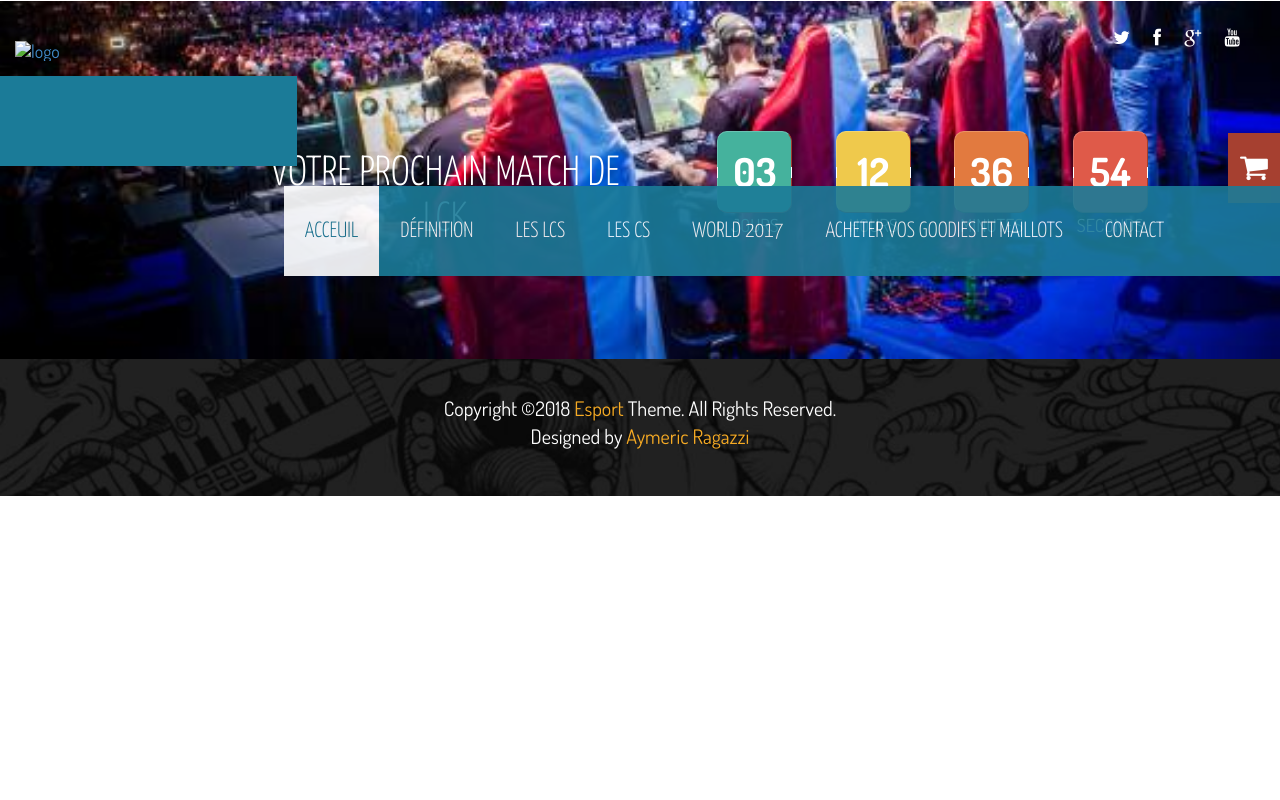
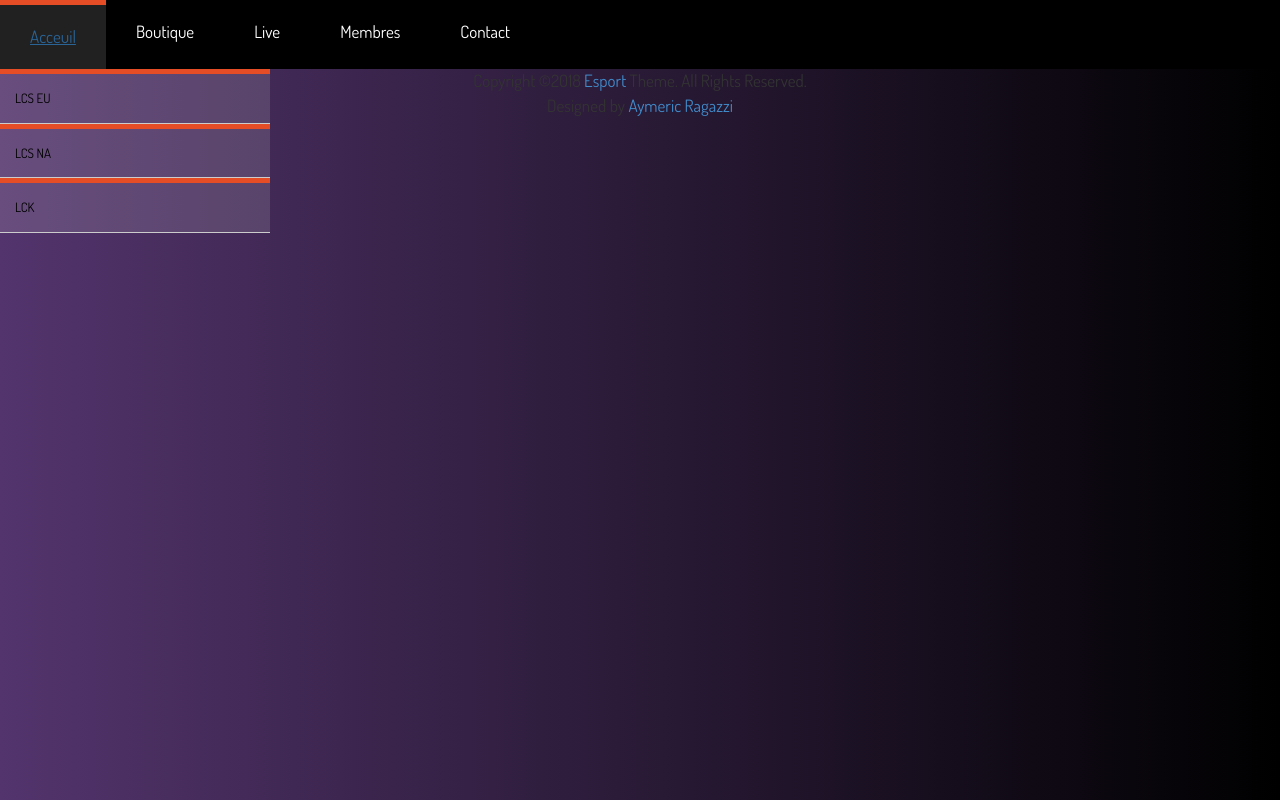
Before and after one commit to NativYeiko/site-esport, a plain HTML site: page index.html in a window 1280 px wide. Drawn offline with Linux system fonts and the light colour scheme; some packages are replaced by stand-ins of ours; files whose address does not match are found by name.

Commit message:
commit-site-esport

```diff
--- a/index.html
+++ b/index.html
@@ -24,97 +24,36 @@
 </head><!--/head-->
 
 <body>
-	<header id="header" role="banner">
-		<div class="main-nav">
-			<div class="container">
-				<div class="header-top">
-					<div class="pull-right social-icons">
-						<a href="#"><i class="fa fa-twitter"></i></a>
-						<a href="#"><i class="fa fa-facebook"></i></a>
-						<a href="#"><i class="fa fa-google-plus"></i></a>
-						<a href="#"><i class="fa fa-youtube"></i></a>
-					</div>
-				</div>
-		        <div class="row">
-		            <div class="navbar-header">
-		                <button type="button" class="navbar-toggle" data-toggle="collapse" data-target=".navbar-collapse">
-		                    <span class="sr-only">Toggle navigation</span>
-		                    <span class="icon-bar"></span>
-		                    <span class="icon-bar"></span>
-		                    <span class="icon-bar"></span>
-		                </button>
-		                <a class="navbar-brand" href="index.html">
-		                	<img class="img-responsive" src="images/logo.png" alt="logo">
-		                </a>
-		            </div>
-		            <div class="collapse navbar-collapse">
-		                <ul class="nav navbar-nav navbar-right">
-		                    <li class="scroll active"><a href="#home">Acceuil</a></li>
-		                    <li class="scroll"><a href="#explore">Définition</a></li>
-		                    <li class="scroll"><a href="#event">Les LCS</a></li>
-		                    <li class="scroll"><a href="#about">Les CS</a></li>
-		                    <li class="no-scroll"><a href="#twitter">World 2017</a></li>
-		                    <li><a class="no-scroll" href="#" target="_blank">Acheter vos goodies et maillots</a></li>
-		                    <li class="scroll"><a href="#contact">Contact</a></li>
+  <!--- Barre de menu déroulant  ---->
+  <section>
+    <nav>
+      <ul>
+        <li class="menu-acceuil"><a href="acceuil.html">Acceuil</a>
+          <ul class="submenu">
+            <li><a href="#">LCS EU</a></li>
+            <li><a href="#">LCS NA</a></li>
+            <li><a href="#">LCK</a></li>
           </ul>
-		            </div>
-		        </div>
-	        </div>
-        </div>
-    </header>
-    <!--/#header-->
-    <section id="home">
-      <div>
-        <div class="col-md-4">
-
-        </div>
-        <div class="col-md-4">
-
-        </div>
-        <div class="col-md-4">
-
-        </div>
-      </div>
+        </li>
+        <li class="menu-boutique"><a href="boutique.html">Boutique</a>
+          <ul class="submenu">
+            <li><a href="#">Maillot</a></li>
+            <li><a href="#">Souris et claviers</a></li>
+            <li><a href="#">Périphérque multimédia</a></li>
+          </ul>
+        </li>
+        <li class="menu-vente-flash"><a href="nos-vente-flash.html">Live</a>
+          <ul class="submenu">
+            <li><a href="#">Riot</a></li>
+            <li><a href="#">OGaming</a></li>
+          </ul>
+        </li>
+        <li class="menu-membres"><a href="membres.html">Membres</a></li>
+        <li class="menu-contact"><a href="contact.html">Contact</a></li>
+      </ul>
+    </nav>
+    <!-- Fin Barre de menu déroulant -->
   </section>
-	<!--/#home-->
-
-	<section id="explore">
-		<div class="container">
-			<div class="row">
-				<div class="watch">
-					<img class="img-responsive" src="images/watch.png" alt="">
-				</div>
-				<div class="col-md-4 col-md-offset-2 col-sm-5">
-					<h2>Votre Prochain match de LCK</h2>
-				</div>
-				<div class="col-sm-7 col-md-6">
-					<ul id="countdown">
-						<li>
-							<span class="days time-font">03</span>
-							<p>jours</p>
-						</li>
-						<li>
-							<span class="hours time-font">12</span>
-							<p class="">hours </p>
-						</li>
-						<li>
-							<span class="minutes time-font">36</span>
-							<p class="">minutes</p>
-						</li>
-						<li>
-							<span class="seconds time-font">54</span>
-							<p class="">seconds</p>
-						</li>
-					</ul>
-				</div>
-			</div>
-			<div class="cart">
-				<a href="#"><i class="fa fa-shopping-cart"></i> <span>Purchase Tickets</span></a>
-			</div>
-		</div>
-	</section><!--/#explore-->
-
-
   <footer id="footer">
     <div class="container">
       <div class="text-center">
@@ -123,7 +62,6 @@
     </div>
   </footer>
   <!--/#footer-->
-
   <script type="text/javascript" src="js/jquery.js"></script>
   <script type="text/javascript" src="js/bootstrap.min.js"></script>
   <script type="text/javascript" src="http://maps.google.com/maps/api/js?sensor=true"></script>
--- a/ressources/css/style.css
+++ b/ressources/css/style.css
@@ -9,383 +9,114 @@
 body {
   font-family: 'Dosis', sans-serif;
   font-size: 17px;
-  color: #fff;
+  background: #000000;  /* fallback for old browsers */
+  background: -webkit-linear-gradient(to right, #53346D, #000000);  /* Chrome 10-25, Safari 5.1-6 */
+  background: linear-gradient(to right, #53346D, #000000); /* W3C, IE 10+/ Edge, Firefox 16+, Chrome 26+, Opera 12+, Safari 7+ */
 }
 
-.btn {
-  border-radius: 0;
-  font-family: 'Yanone Kaffeesatz','sans-serif';
-  font-size: 20px;
-  padding: 9px 23px;
+/**************************
+******Barre de menu********
+**************************/
+
+/* <-- depart pour balise <ul></ul> --> */
+nav>ul{
+  margin: 0px;
+  padding: 0px;
 }
 
-a {
-  -webkit-transition: 300ms;
-  -moz-transition: 300ms;
-  -o-transition: 300ms;
-  transition: 300ms;
+/* mise en disposition du menu déroulant*/
+nav>ul>li{
+  float: left;
 }
 
-a:focus,
-a:hover {
-  text-decoration: none;
-  outline: none
+nav li{
+  list-style-type: none;
 }
 
-h1, h2, h3, h4, h5, h6 {
-  font-family: 'Yanone Kaffeesatz', 'sans-serif';
-  font-weight: 300;
-  text-transform: uppercase;
+.submenu{
+  display:  none;
 }
 
-h2 {
-  font-size: 36px
+nav{
+  width: 100%;
+  background-color: black;
 }
 
-.navbar-toggle {
-  margin-top: 12px
-}
-
-.navbar-toggle .icon-bar {
-  background-color: #fff;
-}
-
-.navbar-toggle,
-.navbar-toggle:focus {
-  border:1px solid #fff;
-  outline: none;
-}
-
-
-/*************************
-*******Header CSS******
-**************************/
-
-.header-top {
-  display: block;
-  overflow: hidden;
-  padding: 25px;
-}
-
-.main-nav {
-  position: absolute;
-  width: 100%;
-  z-index: 999;
-}
-
-.main-nav
-.container {
-  width: 100%
-}
-
-.social-icons a {
-  font-size: 18px;
-  color: #fff;
-  padding-left:20px;
-}
-
-.social-icons .fa-facebook:hover {
-  color: #3B5997
-}
-
-.social-icons .fa-twitter:hover {
-  color:#29C5F6
-}
-
-.social-icons .fa-google-plus:hover {
-  color:#D13D2F
-}
-
-.social-icons .fa-youtube:hover{
-  color: #ec5538
-}
-
-.navbar-brand {
-  background-color: #1B7B98;
-  height: 90px;
-  margin-bottom: 20px;
-  position: relative;
-  width: 297px;
-}
-
-.navbar-brand img {
-  position: absolute;
-  top: -35px;
-}
-
-.navbar-right {
-  background-color: #1B7B98;
-  padding:0 95px 0 0;
-  opacity: .9
-}
-
-.navbar-right li a {
-  padding: 35px 21px;
-  font-size: 22px;
-  color: #fff;
-  text-transform: uppercase;
-  font-family: 'Yanone Kaffeesatz', 'sans-serif';
-  font-weight: 300;
-}
-
-.navbar-right li a:hover,
-.navbar-right li a:focus,
-.navbar-right .active a {
-  background-color: #fff;
-  color: #16728f
-}
-
-
-.fixed-menu {
-  background-color: #1B7B98;
-  position: fixed;
-  top: 0;
-}
-
-.fixed-menu .navbar-right {
-  padding: 0;
-}
-
-
-.fixed-menu .navbar-right li a {
-  font-size: 18px;
-  padding: 20px 25px;
-  text-shadow:inherit;
-}
-
-.fixed-menu .navbar-brand {
-  height: 60px;
-  margin-top: 0;
-  padding: 0;
-  margin-bottom: 0;
-  width: 125px;
-}
-
-.fixed-menu .navbar-brand img {
-  height:60px;
-  top: 0;
-}
-
-.fixed-menu .header-top {
-  display: none;
-}
-
-
-
-/*************************
-*******Home CSS******
-**************************/
-
-#home {
-  position: relative;
-  overflow: hidden;
-}
-
-#main-slider img {
-  width: 100%
-}
-
-#main-slider
-.carousel-caption {
-  background: none repeat scroll 0 0 #000000;
-  bottom: 14%;
+nav>ul>li{
   float: left;
-  left: 0;
-  opacity: 0.8;
-  padding:10px 60px 35px;
-  right: inherit;
-  text-transform: uppercase;
-  color: #fff;
-  text-align: left;
-}
-
-
-#main-slider
-.carousel-caption h2 {
-  font-size: 38px;
-
-}
-
-#main-slider
-.carousel-caption h4 {
-  font-size: 24px;
-}
-
-#main-slider
-.carousel-caption a {
-  font-size: 22px;
-  color: #2da1c5
-}
-
-#main-slider
-.carousel-caption a:hover {
-  color: #2588a6
-}
-
-#main-slider
-.carousel-caption a:hover i {
-  margin-left: 35px
-}
-
-#main-slider
-.carousel-caption a i {
-  margin-left: 15px;
-  -webkit-transition: all 0.3s ease-in-out;
-  -moz-transition: all 0.3s ease-in-out;
-  -ms-transition: all 0.3s ease-in-out;
-  -o-transition: all 0.3s ease-in-out;
-  transition: all 0.3s ease-in-out;
-}
-
-#main-slider
-.carousel-indicators li {
-  background-color:#1B7B98;
-  border: 1px solid #1B7B98;
-}
-
-#main-slider
-.carousel-indicators li.active {
-  background-color:#fff;
-  border: 1px solid #fff;
-}
-
-/*************************
-*******Explore CSS******
-**************************/
-
-#explore {
-  background-color: #C34C39;
-  background-image: url("../images/fond.png");
-  background-position: center bottom;
-  background-size: cover;
-  background-repeat:no-repeat;
-  position: relative;
-  overflow: hidden;
-  padding: 130px 0 100px;
-}
-
-.watch {
-  position: absolute;
-  left: 0;
-  top: 7%;
-}
-
-#explore h2 {
-  font-size: 42px;
-  text-transform: uppercase;
-  text-align: center;
-}
-
-#countdown {
-  display: block;
-  overflow: hidden;
-  text-align: center;
-  padding: 0
-}
-
-#countdown li {
-  list-style: none;
-  display:inline-block;
-  margin-right: 40px;
-  text-align: center;
-  text-transform: uppercase;
-  font-size: 18px;
   position: relative;
 }
 
-#countdown li:last-child {
-  margin-right: 0
+nav>ul::after{
+  content:"";
+  display: block;
+  clear: both;
 }
 
-#countdown li span {
-  display: block;
-  font-size: 40px;
-  font-weight: 700;
-  height: 82px;
-  line-height: 79px;
-  width: 75px;
-  border-radius: 10px;
-  border-right: 1px solid #9e3e2e;
-  border-bottom: 1px solid #9e3e2e;
+nav a{
+  display: inline-block;
+  text-decoration: none;
 }
 
-#countdown li .days {
-  background-color: #45b29d;
-  border-top: 1px solid #6ac1b1;
-  border-left: 1px solid #6ac1b1;
+nav>ul>li>a{
+  padding: 20px 30px;
+  color: #FFF;
 }
 
-#countdown li .hours {
-  background-color: #efc94c;
-  border-top: 1px solid #f2d470;
-  border-left: 1px solid #f2d470;
+.submenu{
+  display:  none;
 }
 
-#countdown li .minutes {
-  background-color: #e27a3f;
-  border-top: 1px solid #e89565;
-  border-left: 1px solid #e89565;
+nav li:hover .submenu{
+  display: inline-block;
+  position: absolute;
+  top: 100%;
+  left: 0px;
+  padding: 0px;
+  z-index: 100000;
 }
 
-#countdown li .seconds {
-  background-color: #df5a49;
-  border-top: 1px solid #e57b6d;
-  border-left: 1px solid #e57b6d;
+.submenu li a{
+  padding: 15px 30px;
+  font-size: 13px
+  color: blue;
+  width: 270px;
 }
 
-#countdown li:before {
-  background-color: #FFFFFF;
-  content: "";
-  height: 11px;
-  left: 0;
-  position: absolute;
-  top: 36px;
-  width: 1px;
+.submenu li{
+  border-bottom: 1px solid #CCC;
 }
 
-#countdown li:after {
-  background-color: #FFFFFF;
-  content: "";
-  height: 11px;
-  right:0;
-  position: absolute;
-  top: 36px;
-  width: 1px;
+.submenu li a{
+  padding: 15px;
+  font-size: 13px;
+  color: black;
+  width: 270px;
 }
 
-.cart {
-  background-color: #b34534;
-  position: absolute;
-  right:-200px;
-  top: 37%;
-  width:252px;
-   -webkit-transition: all 0.7s ease-in-out;
-  -moz-transition: all 0.7s ease-in-out;
-  -ms-transition: all 0.7s ease-in-out;
-  -o-transition: all 0.7s ease-in-out;
-  transition: all 0.7s ease-in-out;
+.menu-acceuil:hover a{
+  border-top: 5px solid #e44d26;
+  background-color: RGBa(220, 220, 220, 0.15);
 }
 
-.cart:hover {
-  right:0;
+.menu-boutique:hover li{
+  border-top: 5px solid #0070bb;
+  background-color: RGBa(000, 112, 192, 0.15);
 }
 
-
-.cart a {
-  color: #FFFFFF;
-  display: block;
-  font-size: 24px;
-  text-transform: uppercase;
+.menu-vente-flash:hover li{
+  border-top: 5px solid #f1dc4f;
+  background-color: RGBa(241, 211, 79, 0.15);
 }
 
-.cart a i {
-  font-size: 30px;
-  padding: 20px 12px;
-  background-color: #A64030;
-  margin-right: 3px;
+.menu-membres:hover li{
+  border-top: 5px solid #BBB;
+  background-color: RGBa(220, 220, 220, 0.15);
 }
 
-/*---------< Debut CSS dans Body >----------------*/
+.menu-contact:hover li{
+  border-top: 5px solid #CCC;
+  background-color: RGBa(220, 220, 220, 0.15);
 
 /******Footer CSS**********\
 \**************************/
```
Lines whose indentation alone changed are shown as unchanged.
